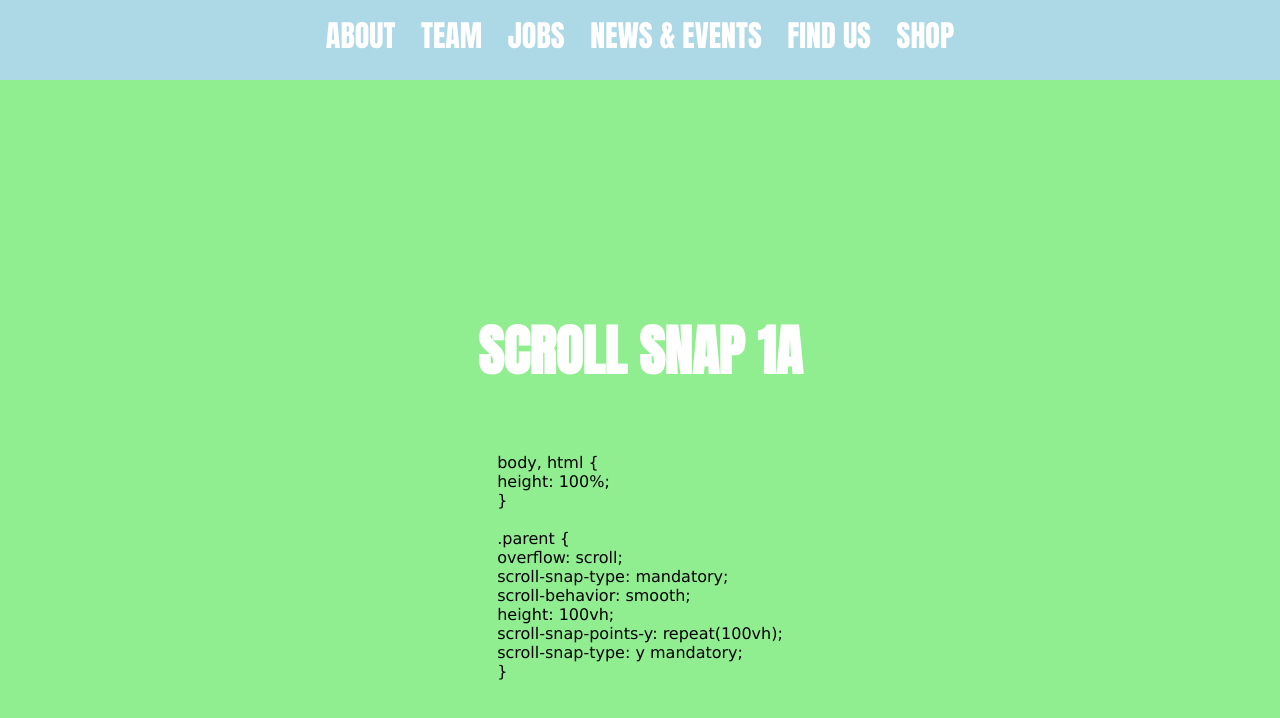
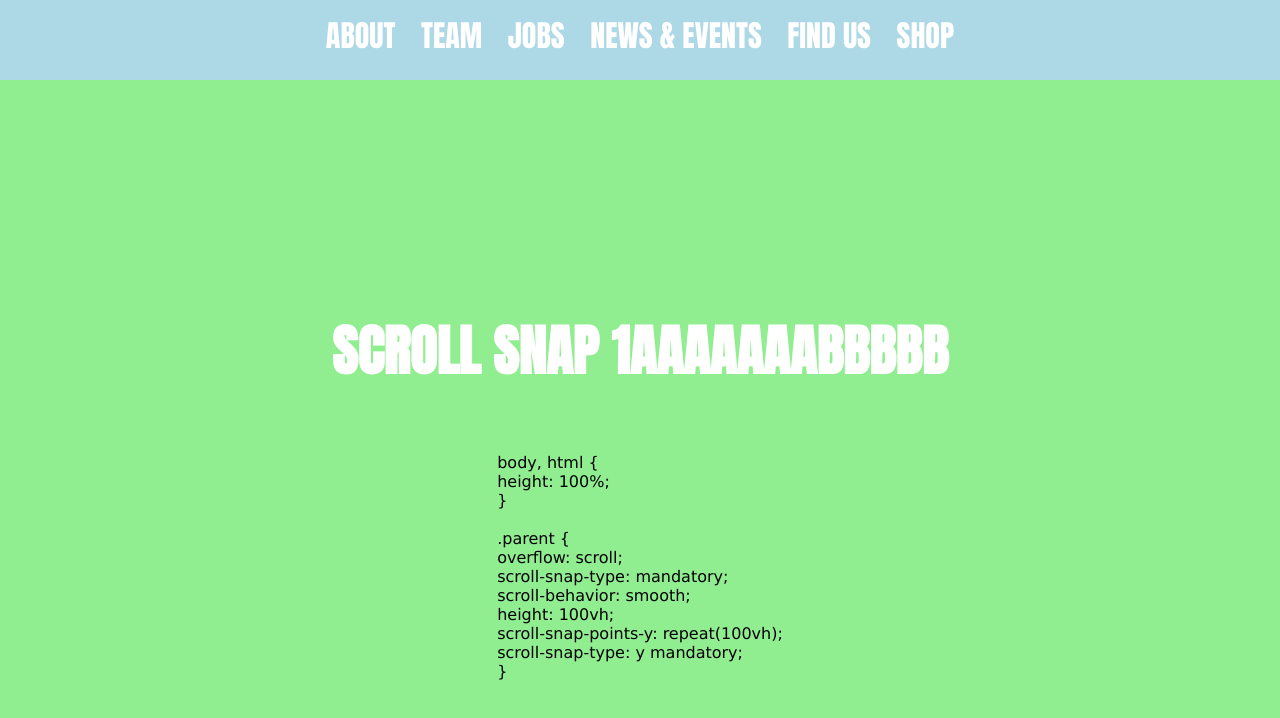
Before and after one commit to Ebizalette/scroll_snap, a plain HTML site: page index.html in a window 1280 px wide. Drawn offline with nearby package versions, Linux system fonts and the light colour scheme; a script that the page names is missing; a web font is replaced by a local one.

Commit message:
Update index.html

```diff
--- a/index.html
+++ b/index.html
@@ -23,7 +23,7 @@
 
 <div class="container">
        <section class="section one">
-        <h1 id="h1">Scroll snap 1A</h1>
+        <h1 id="h1">Scroll snap 1AAAAAAABBBBB</h1>
         <p>
         body, html { <br>
           height: 100%; <br>
```
